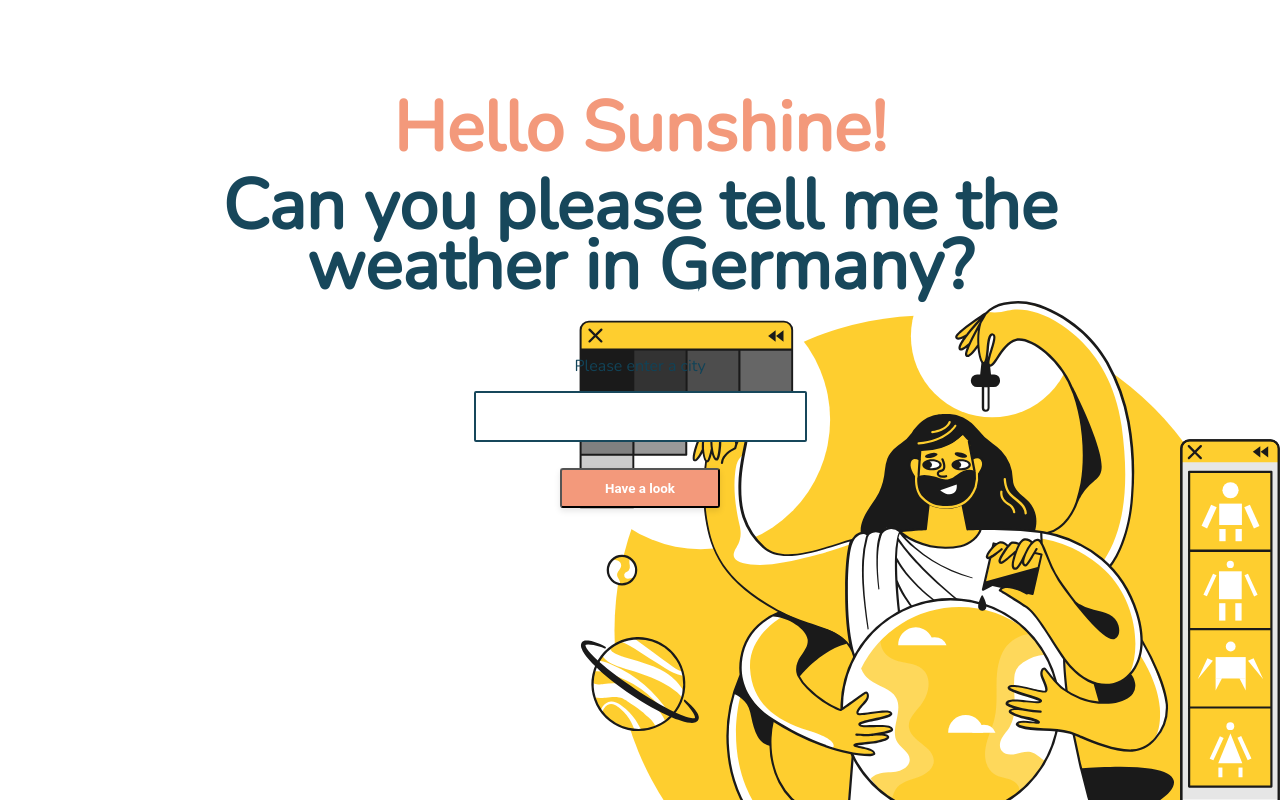
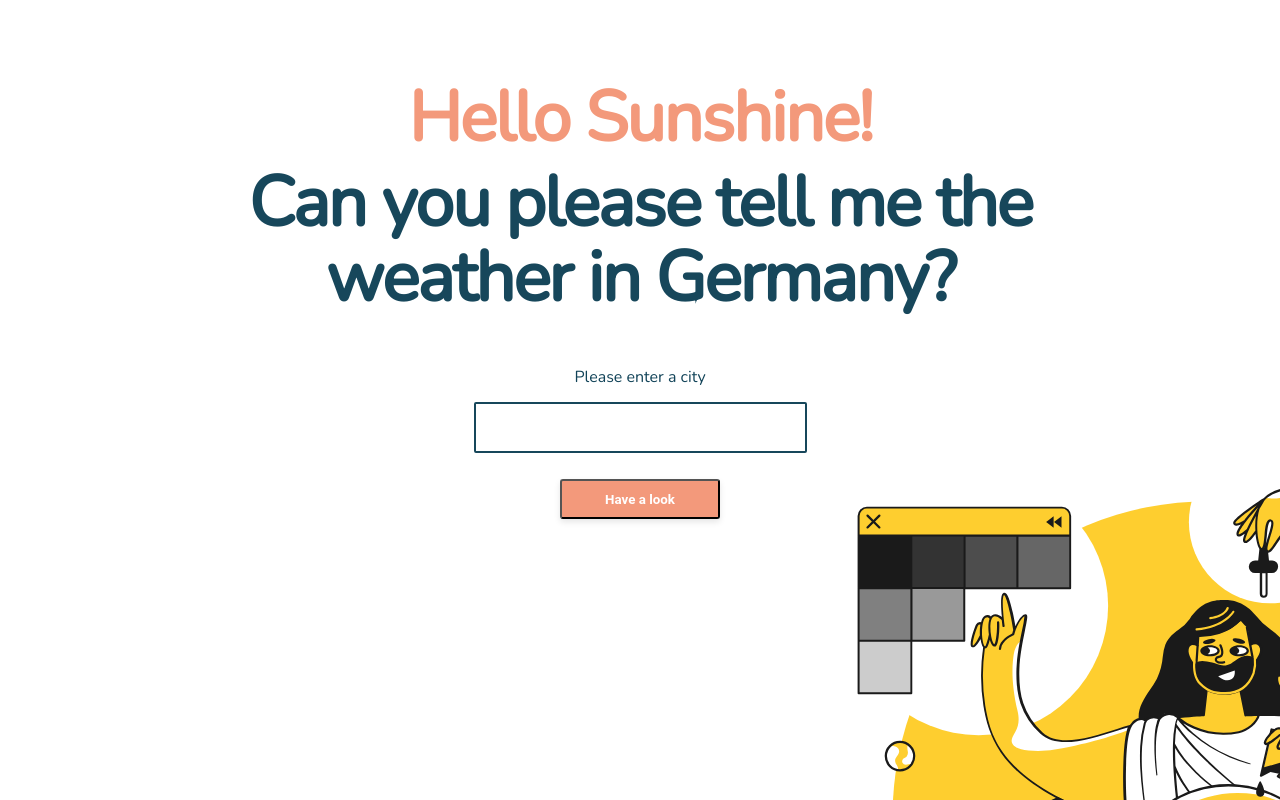
Before and after one commit to oleh-rohalskyi/weather-forecast, a React (Create React App) app: page / in a window 1280 px wide. Shown: the top 800 px of the page. Built offline with nearby package versions, Linux system fonts and the light colour scheme.

Commit message:
Staling.

```diff
--- a/src/App.js
+++ b/src/App.js
@@ -3,11 +3,8 @@ import React from 'react';
 import WeatherList from 'components/WeatherList';
 import WeatherForm from 'components/WeatherForm';
 
-import bg from 'media/taxi-design.svg';
-
 const App = () => (
   <div className="App">
-    <img className="App__bg" src={bg} alt="background" />
     <div className="weather">
       <h1 className="weather__h1">Hello Sunshine!</h1>
       <h2 className="weather__title">Can you please tell me the weather in Germany?</h2>
--- a/src/components/WeatherForm/weather-form.sass
+++ b/src/components/WeatherForm/weather-form.sass
@@ -1,3 +1,5 @@
+@import values
+
 .weather-form
     &__label
         display: block
@@ -28,4 +30,9 @@
         font-family: 'Roboto'
         letter-spacing: 0
         font-weight: bold
+        margin-bottom: 50px
         color: rgba(255, 255, 255, 1)
+    @media (max-width: $min-size)
+        &__input
+            width: 234px
+            margin: 14px auto 16px auto
--- a/src/components/WeatherItem/WeatherItem.js
+++ b/src/components/WeatherItem/WeatherItem.js
@@ -13,10 +13,12 @@ const WeatherItem = ({props}) => {
         <span>{time}</span>
       </div>
       <div className="weather-item__data">
-        <p>temperature: {temp}</p>
+        <p>temperature: {temp} K</p>
         <p>feels like temperature: {feels_like}</p>
       </div>
-      <div className="weather-item__chip">{description}</div>
+      <div className="weather-item__chip">
+        <div>{description}</div>
+      </div>
     </li>
   );
 };
--- a/src/components/WeatherItem/weather-item.sass
+++ b/src/components/WeatherItem/weather-item.sass
@@ -1,3 +1,5 @@
+@import values
+
 .weather-item
     width: 325px
     height: 143px
@@ -10,17 +12,24 @@
         font-family: 'Roboto'
         color: #F3997B
         font-size: 12px
+        display: flex
+        & span:first-child
+            margin-right: auto
+        & span:last-child
+            margin-left: auto
     &__data
         font-family: 'Roboto'
         color: #114358
         font-size: 16px
         margin-top: 7px
         margin-bottom: 20px
+        line-height: 30px
     &__chip
-        border-radius: 11px
-        background-color: #E6F4F1
-        line-height: 21px
-        text-align: center
-        padding: 4px
-        width: 189px
-        height: 21px
+        display: flex
+        &>div
+            border-radius: 11px
+            background-color: #E6F4F1
+            line-height: 21px
+            text-align: center
+            padding: 4px 19px
+            height: 21px
--- a/src/components/WeatherList/weather-list.sass
+++ b/src/components/WeatherList/weather-list.sass
@@ -0,0 +1,3 @@
+.weather-list
+    list-style: none
+    padding-left: 0
--- a/src/index.sass
+++ b/src/index.sass
@@ -1,43 +1,72 @@
+@import 'values'
+
 body
   width: 100vw
   margin: 0
   padding: 0
+  overflow-x: hidden
   font-family: sans-serif
+  position: relative
+  background-image: url('media/taxi-design.svg')
+  background-size: 709px 692px
+  background-repeat: no-repeat
+  background-position-x: calc(50vw + 209px)
+  background-position-y: calc(100% - 17px)
+  transition: all .3s
+  @media (max-width: $mid-size)
+    background-size: 435px 425px
+    background-position-x: calc(50vw + 81px)
+    background-position-y: calc(100% - 65px)
+  @media (max-width: $min-size)
+    background-size: 350px 342px
+    background-position-x: calc(100vw - 320px)
+    background-position-y: calc(100% - 340px)
+
+  #root
+  width: 100%
 
 *
   margin-block-start: 0
   margin-block-end: 0
 
 .App
-  padding-bottom: 453px
-  height: 100vh
-  &__bg
-    z-index: 1
-    position: fixed
-    width: 709px
-    height: 692px
-    display: block
-    left: calc(100vw - 709px)
-    top: calc(100% - 545px)
+  height: 1080px
+  margin: 0 auto
+  max-width: $mid-size
 
 .weather
     z-index: 3000
-    position: relative
     &__h1
-        margin-top: 80px
+        margin-top: 70px
         font-family: 'Nunito'
         font-size: 70px
-        letter-spacing: 1
+        letter-spacing: -2px
         text-align: center
         color: #F3997B
         font-weight: bold
     &__title
-        width: 894px
-        height: 129px
         font-size: 70px
-        line-height: 60px
+        line-height: 75px
         text-align: center
         font-family: 'Nunito'
-        letter-spacing: 1
+        letter-spacing: -2px
         color: #17475B
         margin: 0 auto 50px auto
+    @media (max-width: $mid-size)
+      &__h1
+        margin-top: 80px
+        font-size: 50px
+        line-height: 55px
+      &__title
+        font-size: 50px
+        line-height: 55px
+         margin-bottom: 20px
+    @media (max-width: $min-size)
+      &__h1
+        margin-top: 40px
+        font-size: 30px
+        line-height: 35px
+      &__title
+        margin-top: 20px
+        font-size: 30px
+        line-height: 35px
--- /dev/null
+++ b/src/values.sass
@@ -0,0 +1,2 @@
+$mid-size: 788px
+$min-size: 375px
```
